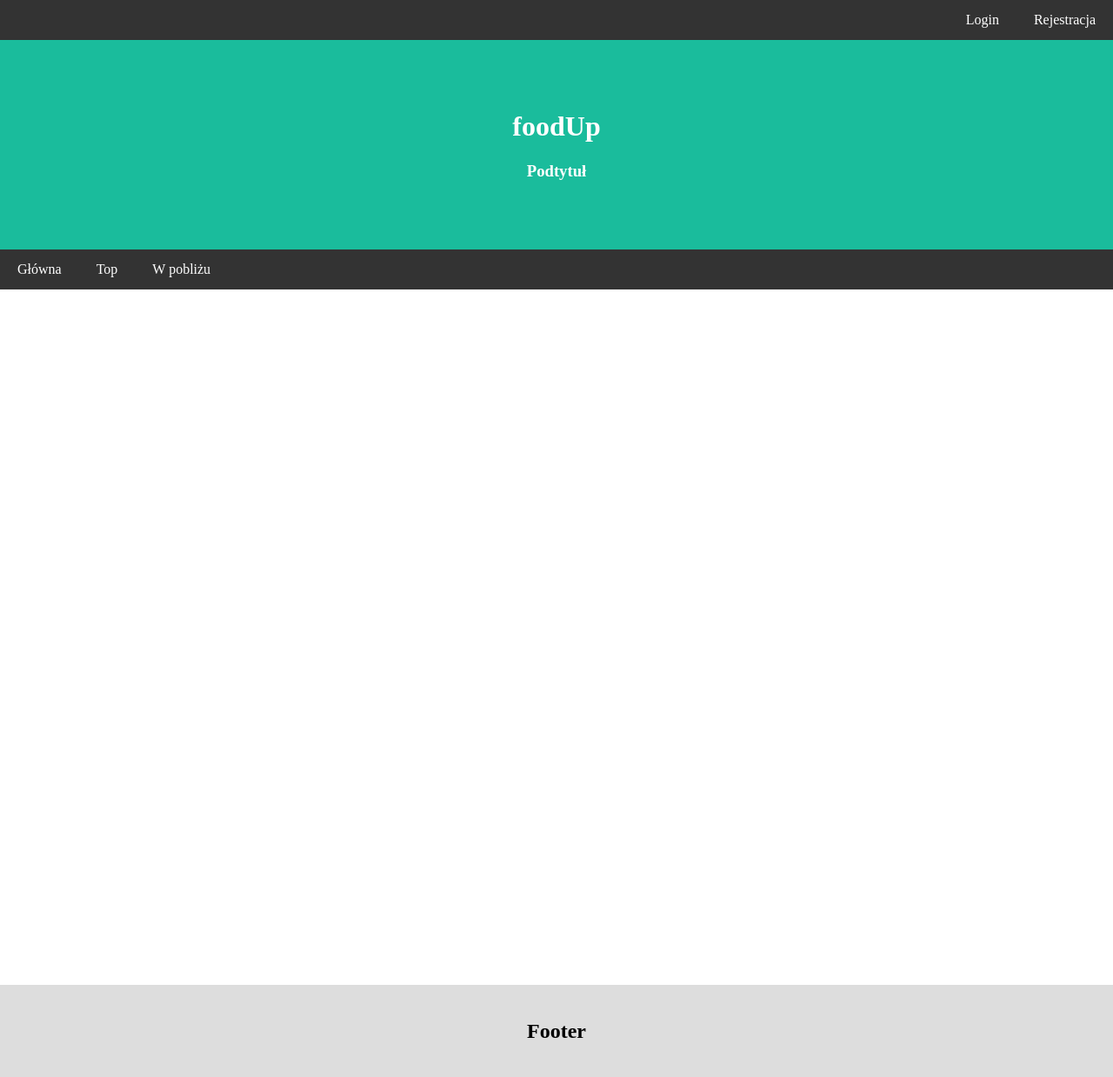
After one commit to kmlwg/OA, a Django app: template foodUp/templates/foodUp/base_html.html in a window 1280 px wide. The commit adds this page. Shown: the whole page at 87% size. Run offline with Django 3.2, Linux system fonts and the light colour scheme; the template is opened without the code that fills it, so the values that code supplies are empty; style sheets or scripts are compiled from the project's sources; some libraries are stand-ins or nearby versions.

Commit message:
working base

```diff
--- a/foodUp/static/foodUp/style.scss
+++ b/foodUp/static/foodUp/style.scss
@@ -1,3 +1,132 @@
-h1 {
-  color: blueviolet;
+$header-color: #1abc9c;
+$buttons-color: #1abc9c;
+$navbar-color: #333;
+
+* {
+  box-sizing: border-box;
 }
+
+html {
+  height: 100%;
+  overflow: auto;
+}
+
+body {
+  margin: 0;
+  padding: 0;
+  min-height: 100vh;
+}
+
+
+.navbar {
+  display: flex;
+  background: $navbar-color;
+
+  a {
+    padding: 14px 20px;
+    color: white;
+    text-decoration: none;
+    text-align: center;
+  }
+
+  a:hover {
+    background-color: #ddd;
+    color: black;
+  }
+}
+
+header {
+  padding: 60px;
+  text-align: center;
+  background: $header-color;
+  color: white;
+
+
+}
+
+.user-bar {
+  display: flex;
+  background: $navbar-color;
+  justify-content: right;
+
+  a {
+    padding: 14px 20px;
+    color: white;
+    text-decoration: none;
+    text-align: center;
+  }
+
+  a:hover {
+    background-color: #ddd;
+    color: black;
+  }
+}
+
+.row {
+  display: flex;
+
+  .main {
+    flex: 60%;
+  }
+
+  .side {
+    flex: 20%;
+    background: #dddddd;
+  }
+}
+
+.footer {
+  padding: 20px;
+  text-align: center;
+  background: #ddd;
+}
+
+.content-container {
+  min-height: 100vh;
+}
+
+
+
+
+.form-container {
+  border-radius: 5px;
+  background-color: #f2f2f2;
+  padding: 20px;
+  max-width: 600px;
+  text-align: left;
+
+  input[type=text], input[type=password], input[type=email], select, textarea {
+    max-width: 600px;
+    width: 100%;
+    padding: 12px;
+    border: 1px solid #ccc;
+    border-radius: 4px;
+    resize: vertical;
+  }
+
+  label {
+    padding: 12px 12px 12px 0;
+    display: inline-block;
+  }
+
+  input[type=submit] {
+    background-color: $buttons-color;
+    color: white;
+    padding: 12px 20px;
+    border: none;
+    border-radius: 4px;
+    cursor: pointer;
+    float: right;
+  }
+
+  input[type=submit]:hover {
+    background-color: #45a049;
+  }
+
+    /* Clear floats after the columns */
+  .row:after {
+    content: "";
+    display: table;
+    clear: both;
+  }
+}
--- /dev/null
+++ b/foodUp/templates/foodUp/base_html.html
@@ -0,0 +1,47 @@
+{% load static %}
+{% load sass_tags %}
+
+<!DOCTYPE html>
+<html lang="pl">
+<head>
+    <!-- Required meta tags -->
+    <meta charset="UTF-8">
+    <meta name="viewport" content="width=device-width, initial-scale=1">
+
+    <!-- Title -->
+    <title>foodUp</title>
+
+    <!-- CSS Styles -->
+    <link rel="stylesheet" type="text/css" href="{% sass_src "foodUp/style.scss" %}">
+</head>
+<body>
+
+{% block body %}
+    <div class="user-bar">
+        {% comment %} <a href="{% url 'register' %}">Login</a> {% endcomment %}
+        <a href="#">Login</a>
+        <a href="#">Rejestracja</a>
+    </div>
+    <header>
+        <h1>foodUp</h1>
+        <h3>Podtytuł</h3>
+    </header>
+    <div class="navbar" id="navbar">
+        <a href="/">Główna</a>
+        <a href="#">Top</a>
+        <a href="#">W pobliżu</a>
+    </div>
+    <div class=content-container>
+    {% block content %}
+    {% endblock %}
+    </div>
+{% endblock %}
+<div class="footer">
+    <h2>Footer</h2>
+</div>
+
+<!-- JavaScript -->
+<script src="{% sass_src "foodUp/js/app.js" %}"></script>
+</body>
+
+</html>
```
Also changed, not shown: foodUp/templates/foodUp/index.html (+4 -6 lines), foodUp/templates/foodUp/register.html (added, +10 -0 lines), foodUp/static/foodUp/js/app.js (added), 1 other file.
